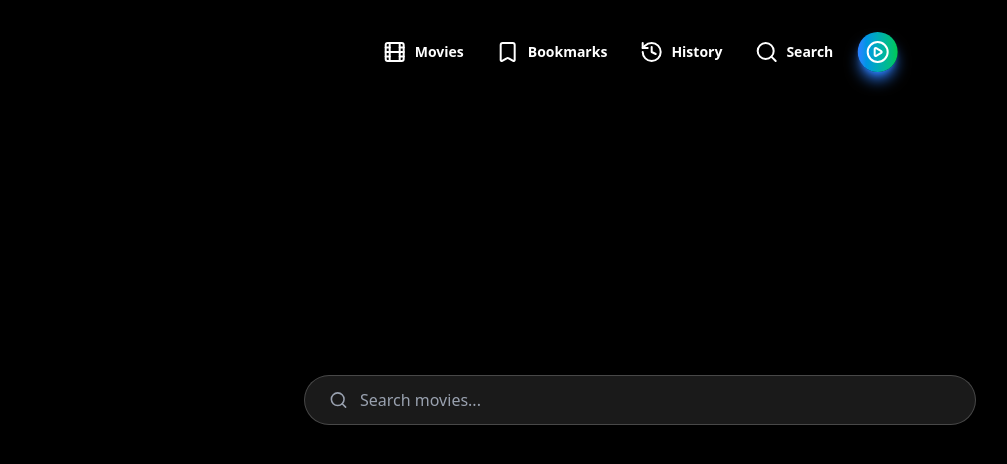
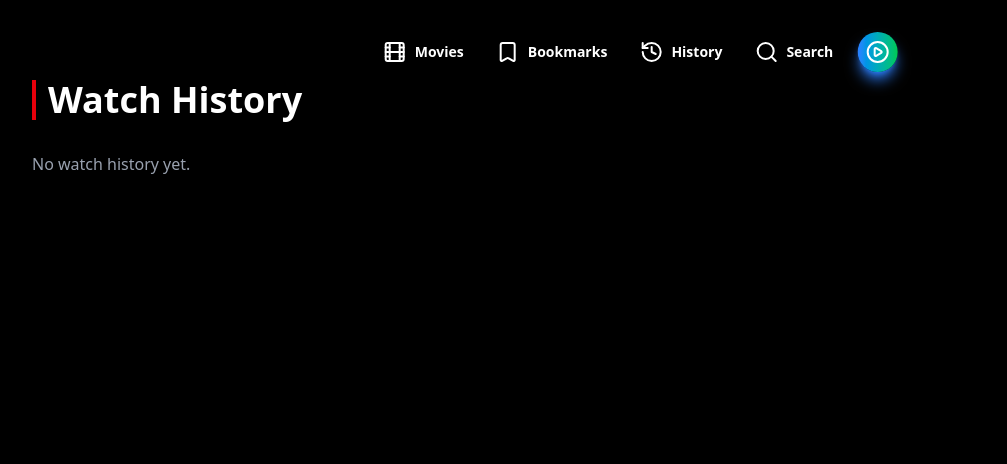
Before and after one commit to Drey-DelaCruz/Movie-Streaming-SIte, a Next.js app in the folder movie-site/: page /history in a window 1280 px wide. Shown: the top 464 px of the page, without its empty margins (0-1007 px from the left). Built offline with nearby package versions, Linux system fonts and the light colour scheme.

Commit message:
bugfixes 2.31

```diff
--- a/movie-site/app/history/page.tsx
+++ b/movie-site/app/history/page.tsx
@@ -1,100 +1,101 @@
 "use client"
-import { useState, useEffect, Suspense } from "react"
-import { useRouter, useSearchParams } from "next/navigation"
+import { useHistory } from "@/hooks/useHistory"
 import Image from "next/image"
-import { Search } from "lucide-react"
+import { useRouter } from "next/navigation"
+import { Play, Trash2, X } from "lucide-react"
+import { useHistory as useHistoryHook } from "@/hooks/useHistory"
 
-type Movie = {
-  id: number
-  title: string
-  poster_path: string
-  backdrop_path: string
-  overview: string
-  vote_average: number
-  release_date: string
-  rank?: number
-  watchedAt?: string
-}
+export default function HistoryPage() {
+  const { history, clearHistory, addToHistory } = useHistory()
+  const router = useRouter()
 
-function SearchContent() {
-  const [query, setQuery] = useState("")
-  const router = useRouter()
-  const searchParams = useSearchParams()
-  const currentQuery = searchParams.get("q")
-  const [results, setResults] = useState<Movie[]>([])
-
-  useEffect(() => {
-    if (!currentQuery) return
-    const fetchResults = async () => {
-      const res = await fetch(`/api/search?q=${currentQuery}`)
-      const data = await res.json()
-      setResults(data)
-    }
-    fetchResults()
-  }, [currentQuery])
-
-  const handleSearch = () => {
-    if (query.trim()) router.push(`/search?q=${query}`)
+  // format timestamp to readable date
+  const formatDate = (isoString: string) => {
+    const date = new Date(isoString)
+    return date.toLocaleDateString("en-US", {
+      month: "short",
+      day: "numeric",
+      year: "numeric",
+      hour: "2-digit",
+      minute: "2-digit"
+    })
   }
 
   return (
-    <div className={`min-h-screen bg-black transition-all duration-500
-      ${currentQuery ? "pt-24" : "flex flex-col items-center justify-center"}`}>
+    <div className="min-h-screen bg-black pt-20 px-8">
 
-      <div className="flex justify-center w-full px-4">
-        <div className="w-full max-w-2xl">
-          <div className="flex items-center gap-3 bg-white/10 rounded-full px-6 py-3
-            border border-white/20 focus-within:border-white transition-all duration-300">
-            <Search size={20} className="text-gray-400" />
-            <input
-              value={query}
-              onChange={(e) => setQuery(e.target.value)}
-              onKeyDown={(e) => e.key === "Enter" && handleSearch()}
-              placeholder="Search movies..."
-              className="bg-transparent text-white outline-none w-full placeholder-gray-400"
-            />
-          </div>
-        </div>
+      {/* header */}
+      <div className="flex items-center justify-between mb-8">
+        <h1 className="text-white text-4xl font-bold border-l-4 border-red-600 pl-3">
+          Watch History
+        </h1>
+
+        {/* clear all button */}
+        {history.length > 0 && (
+          <button
+            onClick={clearHistory}
+            className="flex items-center gap-2 text-gray-400 hover:text-white
+            border border-gray-600 hover:border-white px-4 py-2 rounded-full
+            transition-all duration-300 cursor-pointer">
+            <Trash2 size={16} />
+            Clear All
+          </button>
+        )}
       </div>
 
-      {currentQuery && (
-        <div className="w-full max-w-7xl mx-auto px-8 mt-8">
-          <h2 className="text-white text-2xl font-bold border-l-4 border-red-600 pl-3 mb-6">
-            Results for {`"${currentQuery}"`}
-          </h2>
+      {/* empty state */}
+      {history.length === 0 && (
+        <p className="text-gray-400">No watch history yet.</p>
+      )}
+
+      {/* grid */}
       <div className="grid grid-cols-2 sm:grid-cols-4 lg:grid-cols-6 gap-4">
-            {results.map((movie: Movie) => (
-              <div key={movie.id} className="relative group cursor-pointer"
-                onClick={() => router.push(`/watch/${movie.id}`)}>
-                {movie.poster_path && (
+        {history.map((movie) => (
+          <div key={movie['id']} className="relative group cursor-pointer">
+
             <Image
-                    src={`https://image.tmdb.org/t/p/w500${movie.poster_path}`}
-                    alt={movie.title}
+              src={`https://image.tmdb.org/t/p/w500${movie['poster_path']}`}
+              alt={movie['title']}
               width={192}
               height={288}
               className="rounded-xl w-full transition-all duration-300 group-hover:blur-sm"
             />
-                )}
+
+            {/* overlay */}
             <div className="absolute inset-0 bg-black/0 group-hover:bg-black/50
               transition-all duration-300 rounded-xl" />
-                <div className="absolute inset-0 flex items-center justify-center
-                  opacity-0 group-hover:opacity-100 transition-all duration-300 z-20">
-                  ▶
-                </div>
-                <p className="text-white text-sm mt-1">{movie.title}</p>
+
+            {/* play button */}
+            <button
+              onClick={() => {
+                addToHistory(movie)
+                router.push(`/watch/${movie['id']}`)
+              }}
+              className="absolute inset-0 flex items-center justify-center
+              opacity-0 group-hover:opacity-100 transition-all duration-300 z-20 cursor-pointer">
+              <Play size={48} className="text-white" />
+            </button>
+
+            {/* remove from history button */}
+            <button
+              onClick={(e) => {
+                e.stopPropagation()
+                // filter out this movie
+                clearHistory()
+              }}
+              className="absolute top-2 right-2 z-20 opacity-0 group-hover:opacity-100
+              transition-all duration-300 bg-black/50 rounded-full p-2 cursor-pointer">
+              <X size={20} className="text-white" />
+            </button>
+
+            <p className="text-white text-sm mt-1">{movie['title']}</p>
+            {/* timestamp */}
+            {movie.watchedAt && (
+              <p className="text-gray-400 text-xs">{formatDate(movie.watchedAt)}</p>
+            )}
           </div>
         ))}
       </div>
     </div>
-      )}
-    </div>
   )
 }
-
-export default function SearchPage() {
-  return (
-    <Suspense fallback={<div className="min-h-screen bg-black" />}>
-      <SearchContent />
-    </Suspense>
-  )
-}
--- a/movie-site/app/search/page.tsx
+++ b/movie-site/app/search/page.tsx
@@ -1,25 +1,35 @@
 "use client"
-import { useState, useEffect } from "react"
+import { useState, useEffect, Suspense } from "react"
 import { useRouter, useSearchParams } from "next/navigation"
 import Image from "next/image"
-import { Search, Play } from "lucide-react"
+import { Search } from "lucide-react"
 
-export default function SearchPage() {
+type Movie = {
+  id: number
+  title: string
+  poster_path: string
+  backdrop_path: string
+  overview: string
+  vote_average: number
+  release_date: string
+  rank?: number
+  watchedAt?: string
+}
+
+function SearchContent() {
   const [query, setQuery] = useState("")
   const router = useRouter()
   const searchParams = useSearchParams()
-  const currentQuery = searchParams.get("q")  // reads ?q= from URL
-  const [results, setResults] = useState([])
+  const currentQuery = searchParams.get("q")
+  const [results, setResults] = useState<Movie[]>([])
 
   useEffect(() => {
     if (!currentQuery) return
-
     const fetchResults = async () => {
       const res = await fetch(`/api/search?q=${currentQuery}`)
       const data = await res.json()
       setResults(data)
     }
-
     fetchResults()
   }, [currentQuery])
 
@@ -27,15 +37,12 @@ export default function SearchPage() {
     if (query.trim()) router.push(`/search?q=${query}`)
   }
 
-
-
-
   return (
     <div className={`min-h-screen bg-black transition-all duration-500
       ${currentQuery ? "pt-24" : "flex flex-col items-center justify-center"}`}>
 
-    {/* search bar */}
-    <div className="w-full max-w-2xl px-4 mx-auto">
+      <div className="flex justify-center w-full px-4">
+        <div className="w-full max-w-2xl">
           <div className="flex items-center gap-3 bg-white/10 rounded-full px-6 py-3
             border border-white/20 focus-within:border-white transition-all duration-300">
             <Search size={20} className="text-gray-400" />
@@ -48,41 +55,46 @@ export default function SearchPage() {
             />
           </div>
         </div>
+      </div>
+
       {currentQuery && (
         <div className="w-full max-w-7xl mx-auto px-8 mt-8">
           <h2 className="text-white text-2xl font-bold border-l-4 border-red-600 pl-3 mb-6">
             Results for {`"${currentQuery}"`}
           </h2>
           <div className="grid grid-cols-2 sm:grid-cols-4 lg:grid-cols-6 gap-4">
-      {results.map((movie) => (
-  <div key={movie['id']} className="relative group cursor-pointer"
-    onClick={() => router.push(`/watch/${movie['id']}`)}>
-
+            {results.map((movie: Movie) => (
+              <div key={movie.id} className="relative group cursor-pointer"
+                onClick={() => router.push(`/watch/${movie.id}`)}>
+                {movie.poster_path && (
                   <Image
-      src={`https://image.tmdb.org/t/p/w500${movie['poster_path']}`}
-      alt={movie['title']}
+                    src={`https://image.tmdb.org/t/p/w500${movie.poster_path}`}
+                    alt={movie.title}
                     width={192}
                     height={288}
                     className="rounded-xl w-full transition-all duration-300 group-hover:blur-sm"
                   />
-
-    {/* overlay */}
+                )}
                 <div className="absolute inset-0 bg-black/0 group-hover:bg-black/50
                   transition-all duration-300 rounded-xl" />
-
-    {/* play button */}
                 <div className="absolute inset-0 flex items-center justify-center
                   opacity-0 group-hover:opacity-100 transition-all duration-300 z-20">
-      <Play size={48} className="text-white" />
+                  ▶
                 </div>
-
-    <p className="text-white text-sm mt-1">{movie['title']}</p>
+                <p className="text-white text-sm mt-1">{movie.title}</p>
               </div>
             ))}
           </div>
         </div>
       )}
-
     </div>
   )
 }
+
+export default function SearchPage() {
+  return (
+    <Suspense fallback={<div className="min-h-screen bg-black" />}>
+      <SearchContent />
+    </Suspense>
+  )
+}
```
Lines whose indentation alone changed are shown as unchanged.
